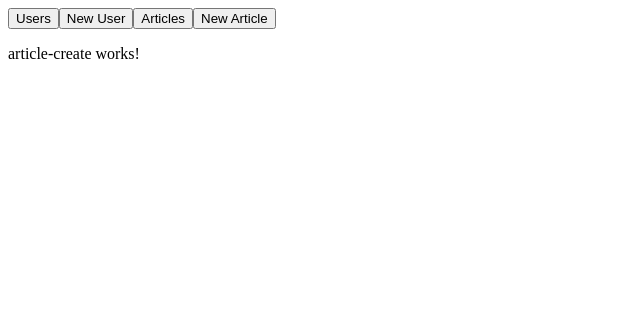
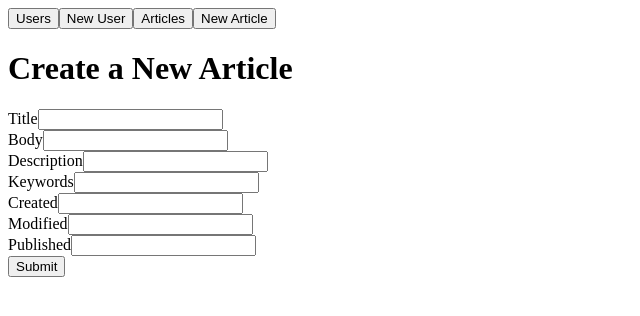
Before and after one commit to Training47/ng-users, an Angular app: page /articles/create in a window 1280 px wide. Shown: the top 316 px of the page, without its empty margins (0-640 px from the left). Built offline with nearby package versions, Linux system fonts and the light colour scheme.

Commit message:
Added the ability to create a user

```diff
--- a/src/app/article-create/article-create.component.html
+++ b/src/app/article-create/article-create.component.html
@@ -1 +1,47 @@
-<p>article-create works!</p>
+<h1>Create a New Article</h1>
+
+<form (ngSubmit)="onSubmit()" #createArticle="ngForm">
+
+  <div *ngIf="errorMessage">{{errorMessage}}</div>
+
+  <div>
+    <label for="articlename">Title</label>
+    <input [(ngModel)]="article.articlename" type="text" name="articlename" id="articlename">
+    <div *ngIf="errors.articlename">{{errors.articlename.message}}</div>
+  </div>
+
+  <div>
+    <label for="body">Body</label>
+    <input [(ngModel)]="article.body" type="text" name="body" id="body">
+    <div *ngIf="errors.body">{{errors.body.message}}</div>
+  </div>
+
+  <div>
+    <label for="description">Description</label>
+    <input [(ngModel)]="article.description" type="text" name="description" id="description">
+  </div>
+
+  <div>
+    <label for="keywords">Keywords</label>
+    <input [(ngModel)]="article.keywords" type="text" name="keywords" id="keywords">
+  </div>
+
+  <div>
+    <label for="created">Created</label>
+    <input [(ngModel)]="article.created" type="text" name="created" id="created">
+  </div>
+
+  <div>
+    <label for="modified">Modified</label>
+    <input [(ngModel)]="article.modified" type="text" name="modified" id="modified">
+  </div>
+
+  <div>
+    <label for="published">Published</label>
+    <input [(ngModel)]="article.published" type="text" name="published" id="published">
+  </div>
+
+
+  <button type="submit">Submit</button>
+
+</form>
--- a/src/app/article-create/article-create.component.ts
+++ b/src/app/article-create/article-create.component.ts
@@ -1,4 +1,9 @@
 import { Component, OnInit } from '@angular/core';
+import { NgForm } from '@angular/forms';
+import { Router } from "@angular/router";
+
+import { ArticlesService } from '../articles.service';
+import { Article } from '../article';
 
 @Component({
   selector: 'app-article-create',
@@ -7,9 +12,34 @@
 })
 export class ArticleCreateComponent implements OnInit {
 
-  constructor() { }
+  article = new Article();
+  // errors: Array<any> = [];
+  errors: any = [];
+  errorMessage: string;
 
-  ngOnInit(): void {
+  constructor(
+    private articlesService: ArticlesService,
+    private router: Router
+  ) { }
+
+  ngOnInit(): void{}
+
+  response(response): void{
+    if(response.success===false){
+      this.errors = response.error.errors;
+      this.errorMessage = response.error.message;
+    }
+
+    if(response.success===true){
+      this.router.navigate(['/articles/view/', response.article._id]);
+    }
   }
 
+  onSubmit(): void {
+    this.articlesService.createArticle(this.article).subscribe(
+      (response) => {
+        this.response(response)
+      }
+    );
+  }
 }
--- a/src/app/articles.service.ts
+++ b/src/app/articles.service.ts
@@ -19,4 +19,8 @@
   getArticle(id: string): Observable<Article> {
     return this.http.get<Article>(`${this.url}/${id}`);
   }
+  createArticle (article: Article): Observable<Article> {
+    return this.http.post<Article>(this.url, article, httpOptions);
+  }
+
 }
```
